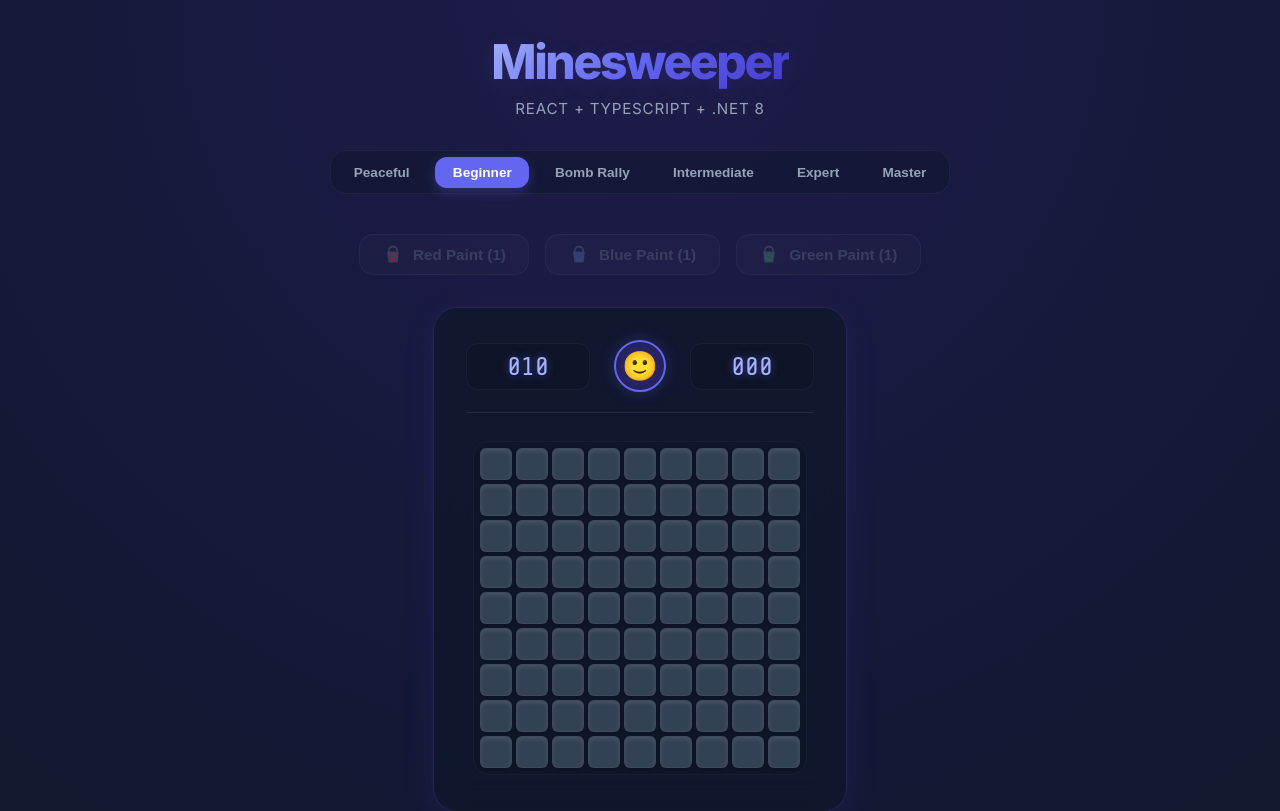
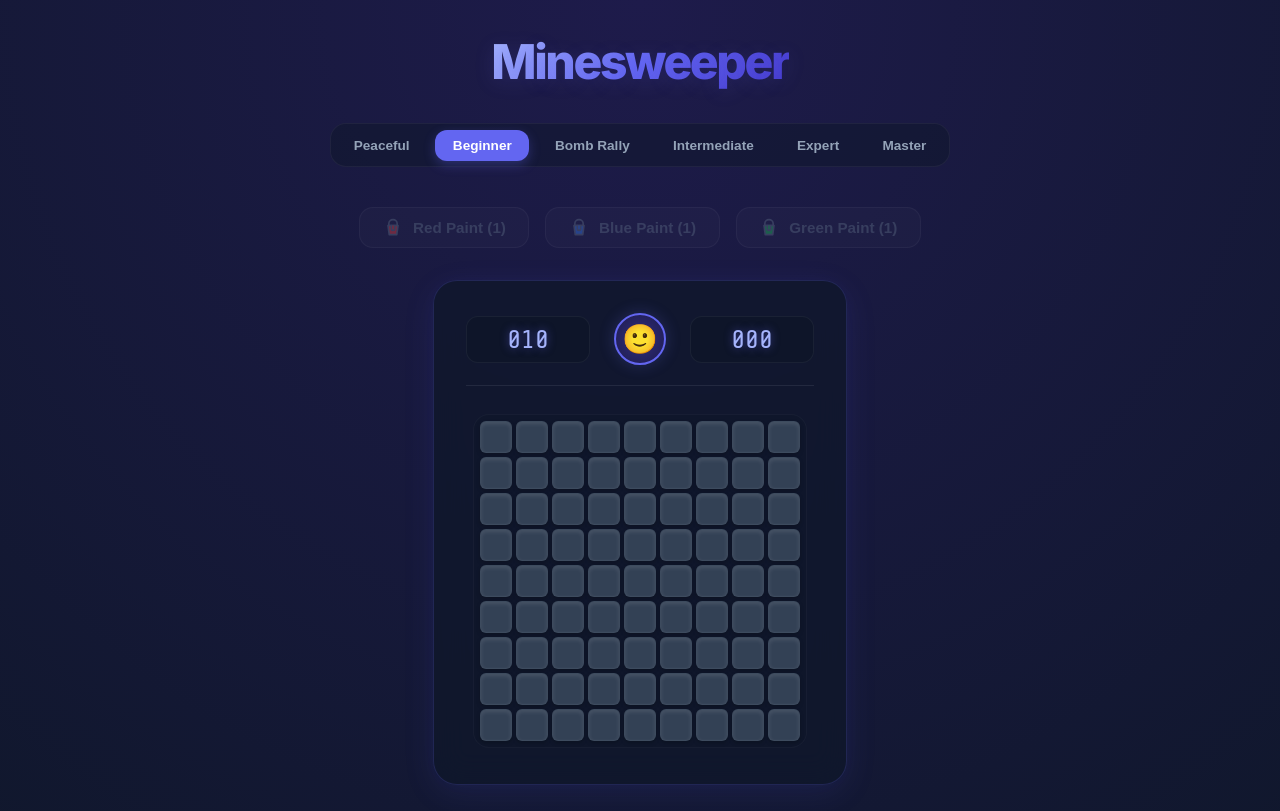
Before and after one commit to bofirial/CharlieMinesweeper, a React (Vite) app in the folder frontend/: page / in a window 1280 px wide. Shown: the top 811 px of the page. Built offline with nearby package versions, Linux system fonts and the light colour scheme.

Commit message:
Remove technology stack subtitle from Minesweeper title

```diff
--- a/frontend/src/components/Minesweeper.tsx
+++ b/frontend/src/components/Minesweeper.tsx
@@ -90,7 +90,6 @@ export const Minesweeper: React.FC = () => {
     <div className="app-container">
       <div className="title-container">
         <h1 className="app-title">Minesweeper</h1>
-        <div className="app-subtitle">React + TypeScript + .NET 8</div>
       </div>
 
       <div className="controls-container">
```
